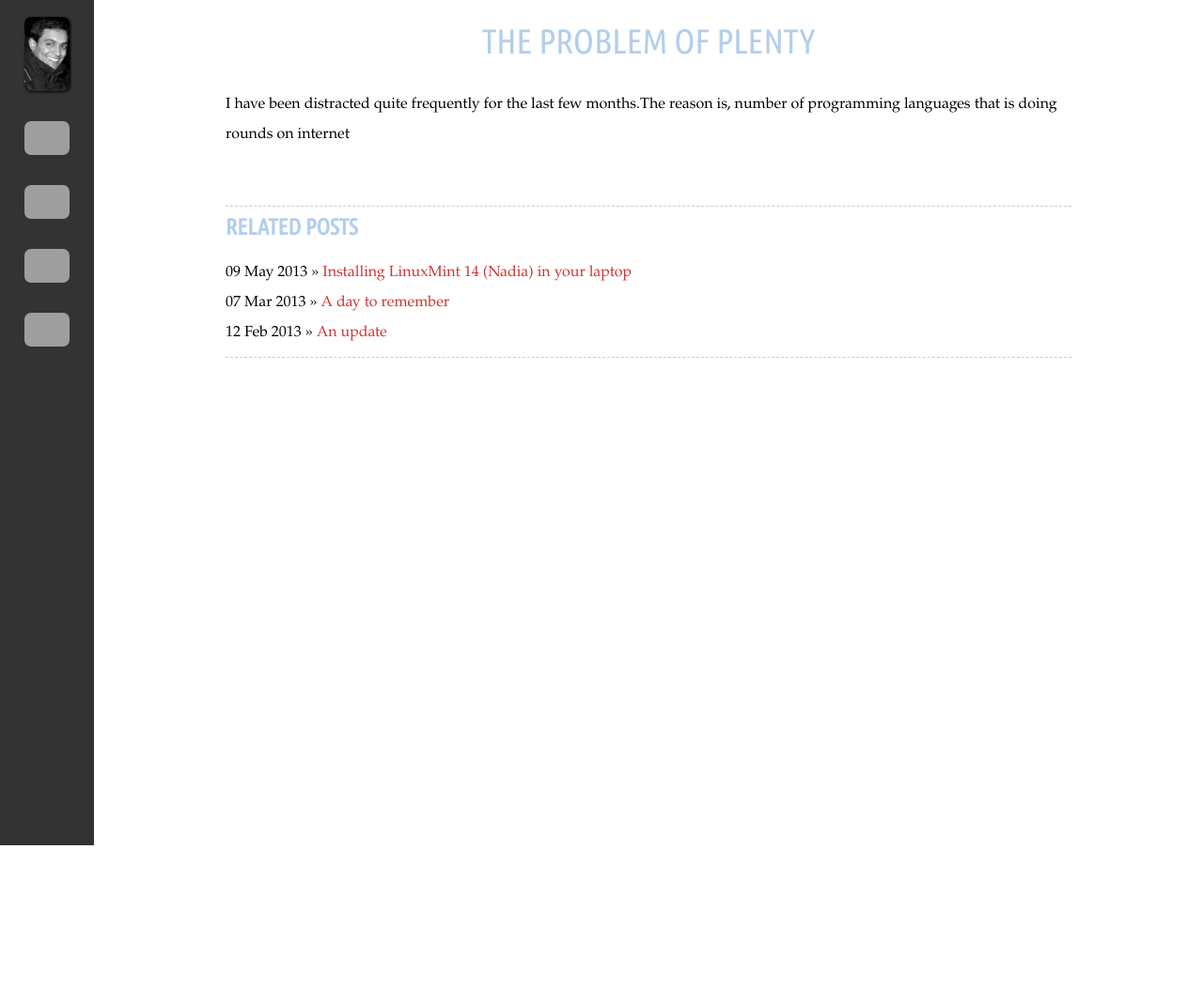
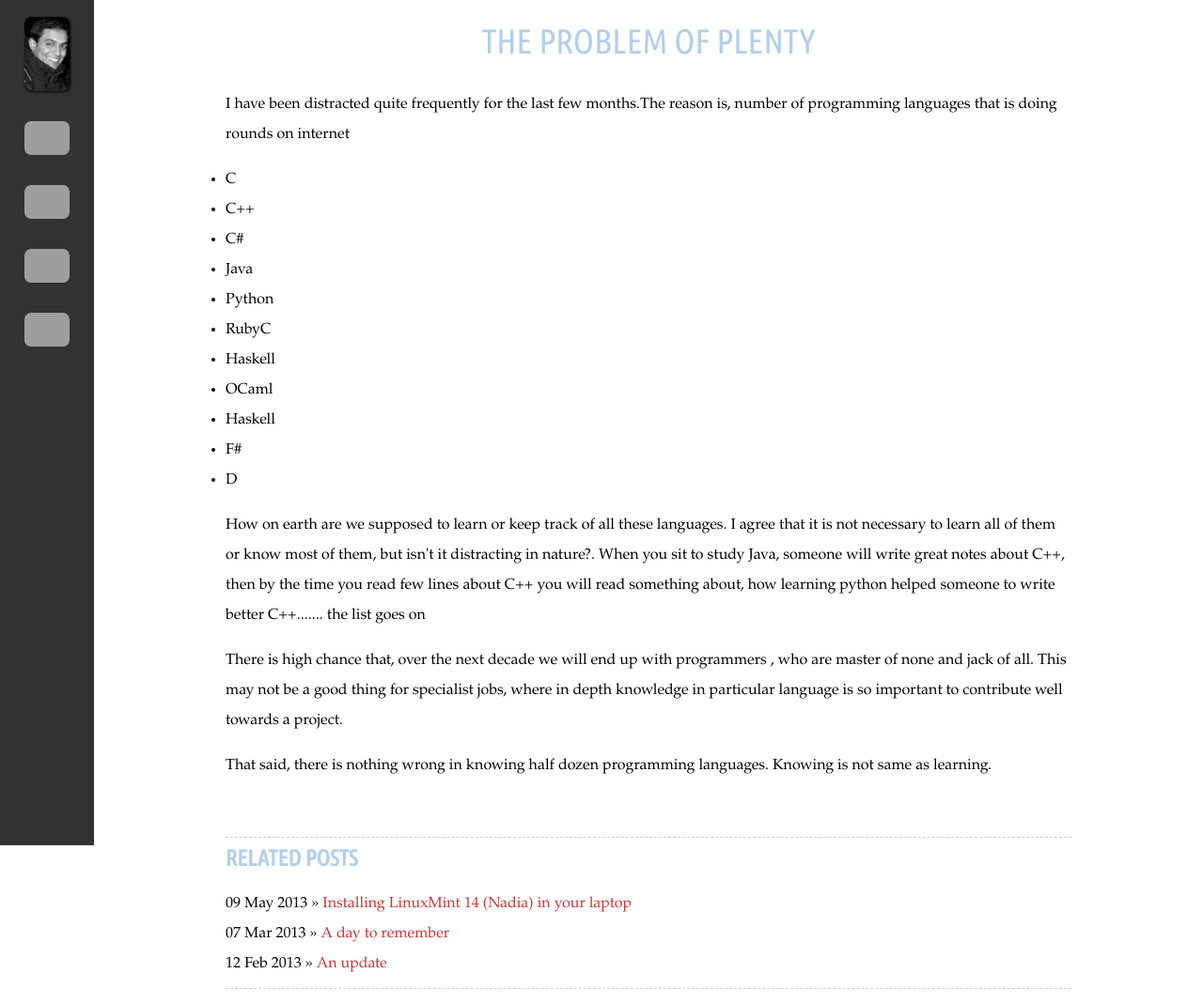
Before and after one commit to hpalappetty/silkyprogrammer.github.com, a Jekyll site: the page built from _posts/2013-05-29-The-problem-of-plenty.md, in a window 1280 px wide. Shown: the whole page at 94% size. Built offline with Jekyll 4.4.1, drawn with Linux system fonts in a browser that asks for light colours; some web fonts are replaced; before the commit the page ends 900 px from its top, so only the background shows below that; grey boxes are pictures that could not be loaded.

Commit message:
update 29 May post

```diff
--- a/_posts/2013-05-29-The-problem-of-plenty.md
+++ b/_posts/2013-05-29-The-problem-of-plenty.md
@@ -4,3 +4,26 @@
 ---
 
 <p>I have been distracted quite frequently for the last few months.The reason is, number of programming languages that is doing rounds on internet</p>
+<ul>
+    <li>C</li>
+    <li>C++</li>
+    <li>C#</li>
+    <li>Java</li>
+    <li>Python</li>
+    <li>RubyC</li>
+    <li>Haskell</li>
+    <li>OCaml</li>
+    <li>Haskell</li>
+    <li>F#</li>
+    <li>D</li>
+</ul>
+<p> How on earth are we supposed to learn or keep track of all these languages. I agree that it is not necessary to learn
+all of them or know most of them, but isn't it distracting in nature?. When you sit to study Java, someone will write great
+notes about C++, then by the time you read few lines about C++ you will read something about, how learning python helped
+someone to write better C++....... the list goes on </p>
+
+<p>There is high chance that, over the next decade we will end up with programmers , who are master of none and jack of all. This
+may not be a good thing for specialist jobs, where in depth knowledge in particular language is so important to contribute well
+towards a project.</p>
+
+<p> That said, there is nothing wrong in knowing half dozen programming languages. Knowing is not same as learning.</p>
```
